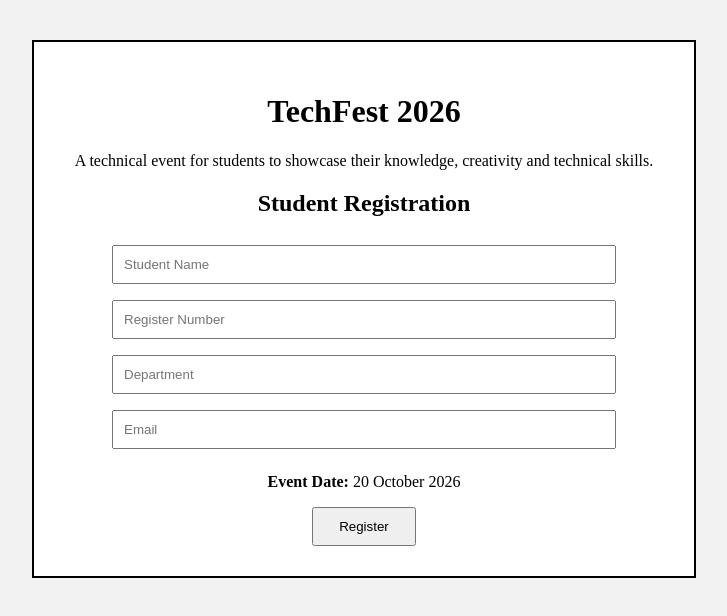
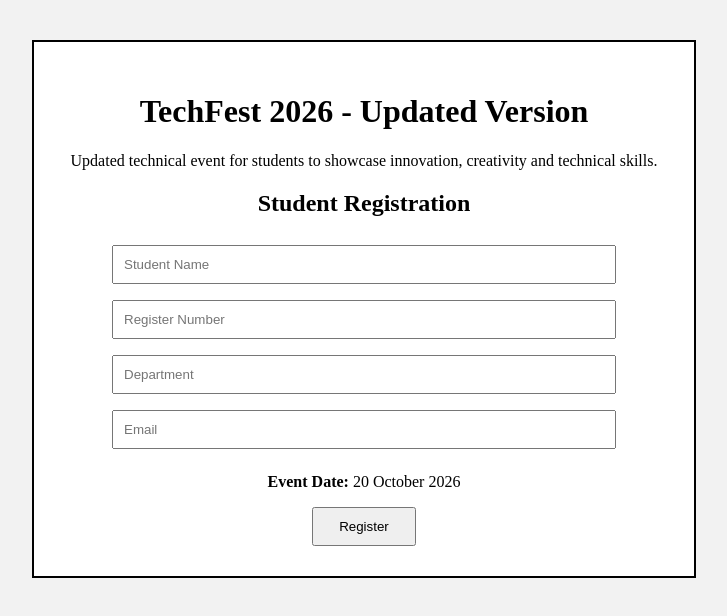
Before and after one commit to GAGANA619/student-event-registration, a plain HTML site: page index.html in a window 1280 px wide. Shown: the whole page, without its empty margins (276-1003 px from the left). Drawn offline with Linux system fonts and the light colour scheme.

Commit message:
Update student event webpage

```diff
--- a/index.html
+++ b/index.html
@@ -35,11 +35,11 @@
 
 <div class="container">
 
-    <h1>TechFest 2026</h1>
+    <h1>TechFest 2026 - Updated Version</h1>
 
     <p>
-        A technical event for students to showcase their
-        knowledge, creativity and technical skills.
+        Updated technical event for students to showcase
+        innovation, creativity and technical skills.
     </p>
 
     <h2>Student Registration</h2>
```
